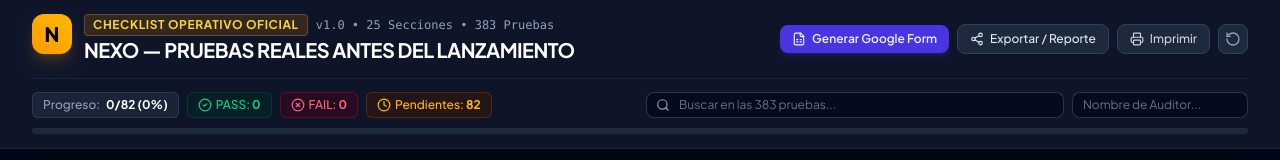
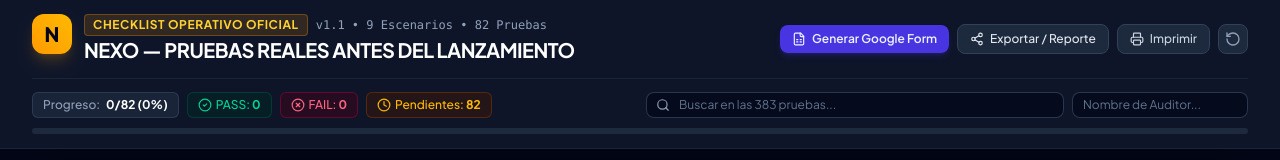
Before and after one commit to juancarmonam0-crypto/NexoTestIrl, a React (Vite) app: page / in a window 1280 px wide. Shown: the top 160 px of the page. Built offline with nearby package versions, Linux system fonts and the light colour scheme.

Commit message:
Fix launch checklist version and dynamic test count

```diff
--- a/src/components/Header.tsx
+++ b/src/components/Header.tsx
@@ -72,7 +72,7 @@ export const Header: React.FC<HeaderProps> = ({
                   Checklist Operativo Oficial
                 </span>
                 <span className="text-xs text-slate-400 font-mono">
-                  v1.0 • 25 Secciones • 383 Pruebas
+                  v1.1 • 9 Escenarios • {totalItems} Pruebas
                 </span>
               </div>
               <h1 className="text-lg sm:text-xl font-bold tracking-tight text-white flex items-center gap-2">
```
